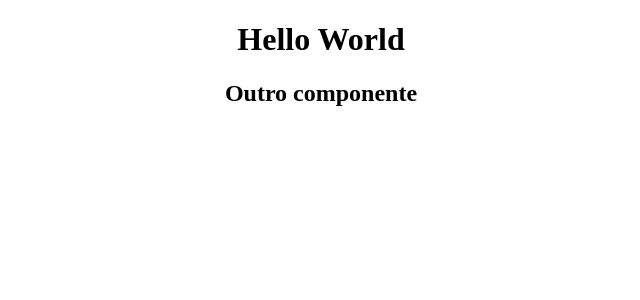
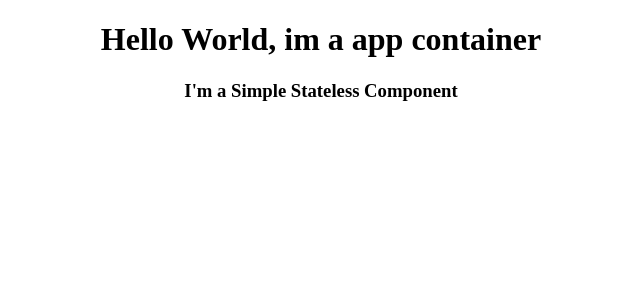
Before and after one commit to eutobias/MySimpleBoilerPlate, a React app: page / in a window 1280 px wide. Shown: the top 300 px of the page, without its empty margins (319-959 px from the left). Built offline with nearby package versions, Linux system fonts and the light colour scheme.

Commit message:
Base state with scss and react

```diff
--- a/src/components/App.jsx
+++ b/src/components/App.jsx
@@ -1,15 +1,19 @@
-import React from 'react';
-import OutroComponente from './OutroComponente';
-import Test from './Test';
+// Libs
+import React from "react";
 
+// Components
+import SimpleStatelessComponent from './SimpleStatelessComponent';
+
+//CSS
 require("../scss/test");
 
 export default class App extends React.Component {
 	render() {
 		return (
 			<div className="hello-world" style={{textAlign: 'center'}}>
-        <h1>Hello World</h1>
-        <OutroComponente />
+        <h1>Hello World, im a app container</h1>
+
+        <SimpleStatelessComponent />
       </div>);
 	}
 }
--- a/src/components/OutroComponente.jsx
+++ /dev/null
@@ -1,10 +0,0 @@
-import React from 'react';
-
-export default class OutroComponente extends React.Component {
-	render() {
-		return (
-			<div>
-				<h2>Outro componente</h2>
-			</div>);
-	}
-}
--- /dev/null
+++ b/src/components/SimpleStatelessComponent.jsx
@@ -0,0 +1,13 @@
+// Libs
+import React from "react";
+
+// Component
+const SimpleStatelessComponent = () => {
+  return (
+    <div>
+      <h3>I'm a Simple Stateless Component</h3>
+    </div>
+  );
+};
+
+export default SimpleStatelessComponent;
--- a/src/components/Test.jsx
+++ /dev/null
@@ -1,10 +0,0 @@
-import React from 'react';
-
-export default class Test extends React.Component {
-	render() {
-		return (
-			<div>
-				<h2>Outro componente</h2>
-			</div>);
-	}
-}
--- a/src/scss/test.scss
+++ b/src/scss/test.scss
@@ -2,4 +2,9 @@
     h1 {
         color: blue;
     }
+
+    h4 {
+      color: red;
+      text-transform: uppercase;
+    }
 }
```
